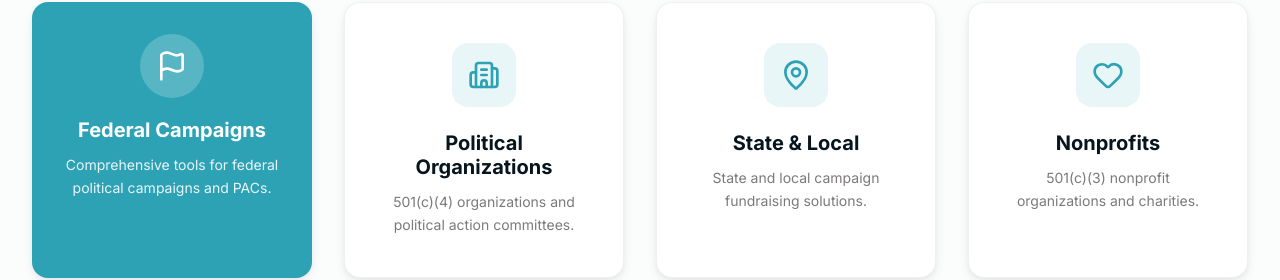
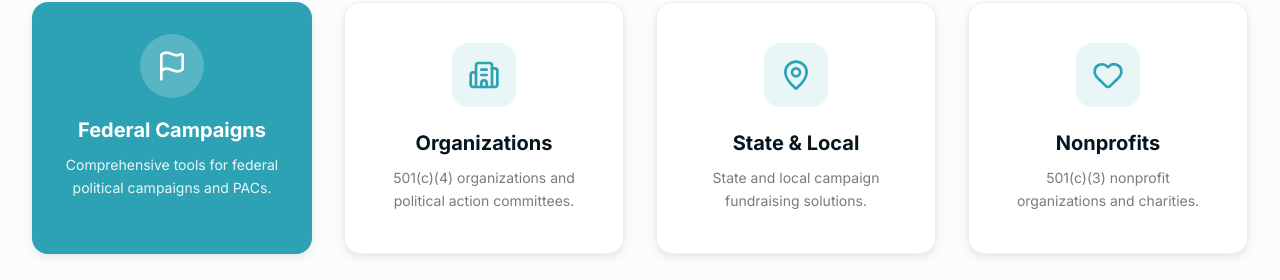
Before and after one commit to Amzad9/DONATE, a Next.js app: page /solutions in a window 1280 px wide. Shown: the part 553-833 px from the top of the page. Built offline with nearby package versions, Linux system fonts and the light colour scheme.

Commit message:
ui change

```diff
--- a/app/page.tsx
+++ b/app/page.tsx
@@ -343,7 +343,7 @@ export default function Home() {
 
           <div className="grid md:grid-cols-3 gap-8">
             {[
-              { title: "How Houston Campaign Streamlined Fundraising", desc: "Learn how a local campaign increased donations by 300% using Donate Money Now tools.", img: "https://images.unsplash.com/photo-1540914124281-342587941389?w=600&q=80" },
+              { title: "How Houston Campaign Streamlined Fundraising", desc: "Learn how a local campaign increased donations by 300% using Donate Money Now tools.", img: "https://images.unsplash.com/photo-1551288049-bebda4e38f71?w=600&q=80" },
               { title: "How Superior Donor Support Made a Real Impact For ICAN", desc: "Learn how a local campaign increased donations by 300% using Donate Money Now tools.", img: "https://images.unsplash.com/photo-1522071820081-009f0129c71c?w=600&q=80" },
               { title: "How XO Marriage Transformed Donor Experience with Donate Money Now", desc: "Learn how a local campaign increased donations by 300% using Donate Money Now tools.", img: "https://images.unsplash.com/photo-1552664730-d307ca884978?w=600&q=80" },
             ].map((card) => (
--- a/app/solutions/page.tsx
+++ b/app/solutions/page.tsx
@@ -58,7 +58,7 @@ export default function SolutionsPage() {
                 <div className="w-16 h-16 rounded-2xl bg-primary/10 group-hover:bg-white/20 flex items-center justify-center mx-auto mb-6 transition-colors">
                   <Building2 className="w-8 h-8 text-primary group-hover:text-white transition-colors" />
                 </div>
-                <h2 className="text-xl font-bold text-dark group-hover:text-white mb-3 transition-colors">Political Organizations</h2>
+                <h2 className="text-xl font-bold text-dark group-hover:text-white mb-3 transition-colors">Organizations</h2>
                 <p className="text-textMuted group-hover:text-white/90 text-sm leading-relaxed transition-colors">
                   501(c)(4) organizations and political action committees.
                 </p>
```
